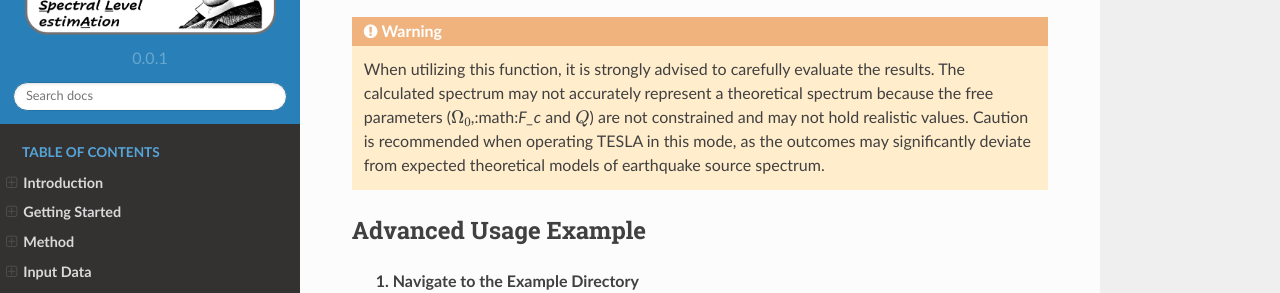
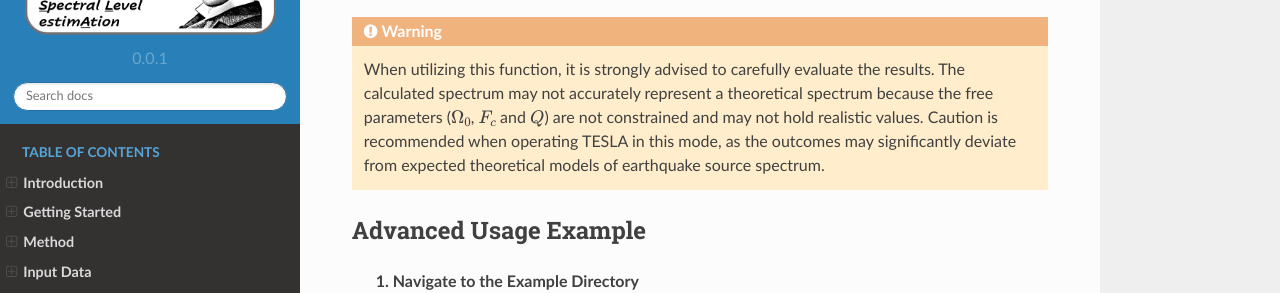
Before and after one commit to DrGMA/TESLA, a Sphinx documentation site: the page built from docs/source/html/advanced_usage.rst, in a window 1280 px wide and 900 px high, scrolled down 760 px. Shown: the part 150-443 px from the top of the window. Built offline with Sphinx 7.4.7 and the Read the Docs theme 2.0.0, drawn with Linux system fonts in a browser that asks for light colours.

Commit message:
Update advanced_usage.rst

```diff
--- a/docs/source/html/advanced_usage.rst
+++ b/docs/source/html/advanced_usage.rst
@@ -24,7 +24,7 @@ When this option is utilized, the evaluation and classification of the spectra a
 
 .. warning::
 
-   When utilizing this function, it is strongly advised to carefully evaluate the results. The calculated spectrum may not accurately represent a theoretical spectrum because the free parameters (:math:`\Omega_0`,:math:`\F_c` and :math:`Q`) are not constrained and may not hold realistic values. Caution is recommended when operating TESLA in this mode, as the outcomes may significantly deviate from expected theoretical models of earthquake source spectrum.
+   When utilizing this function, it is strongly advised to carefully evaluate the results. The calculated spectrum may not accurately represent a theoretical spectrum because the free parameters (:math:`\Omega_0`, :math:`F_c` and :math:`Q`) are not constrained and may not hold realistic values. Caution is recommended when operating TESLA in this mode, as the outcomes may significantly deviate from expected theoretical models of earthquake source spectrum.
 
 **Advanced Usage Example**
 --------------------------
```
